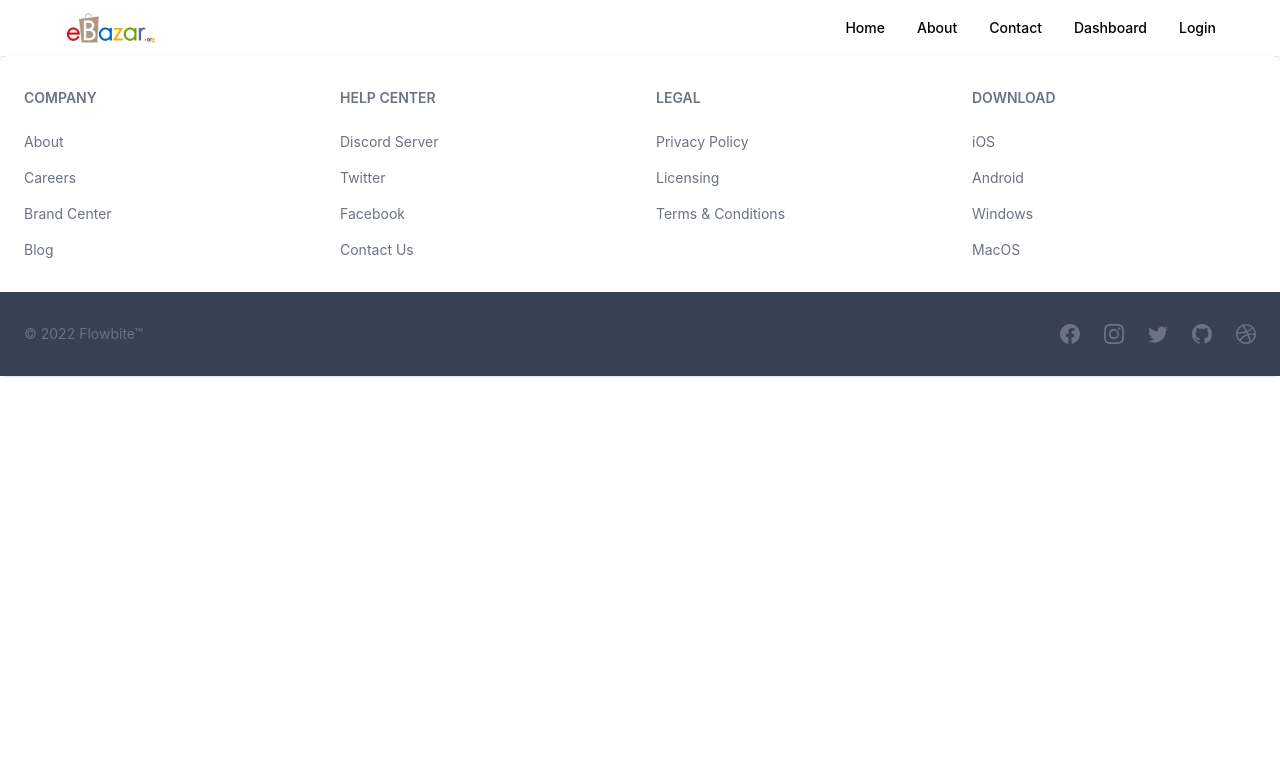
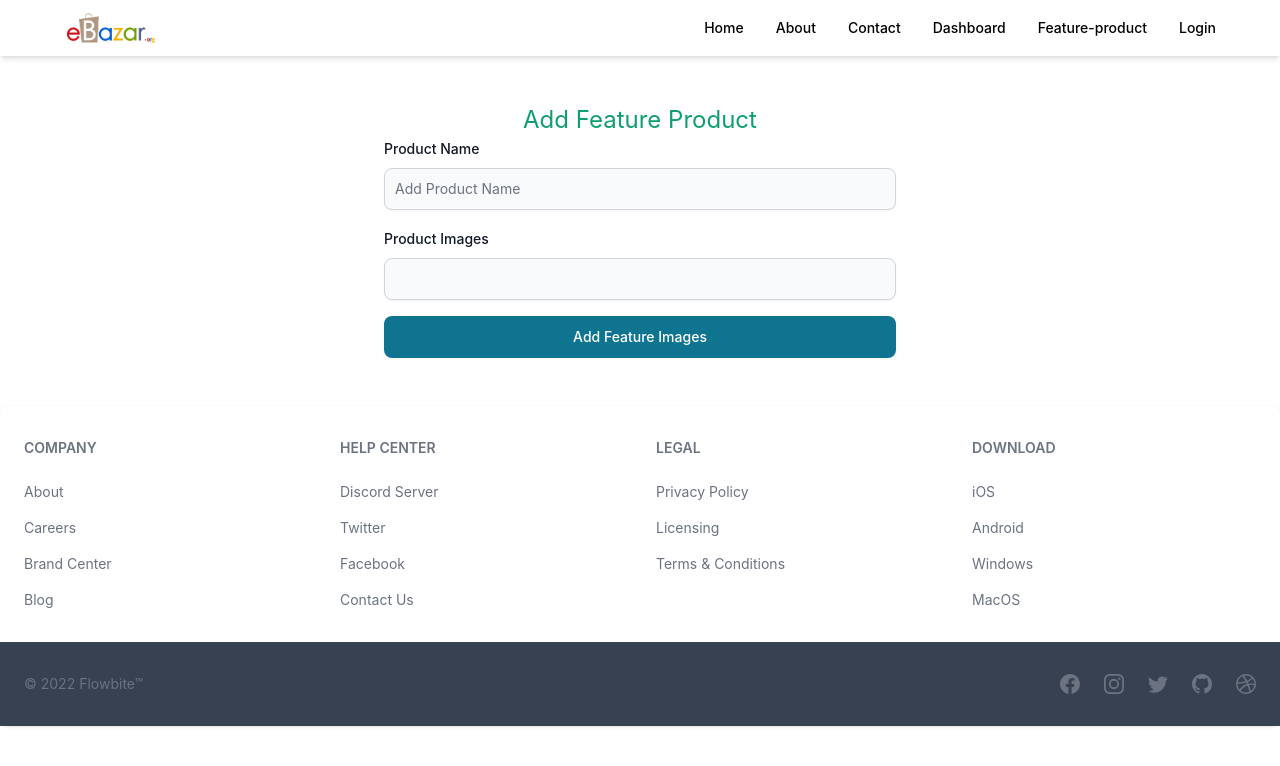
Before and after one commit to rimonhossain12/ebazar-shopping-front-end, a React (Create React App) app: page /feature in a window 1280 px wide. Shown: the top 766 px of the page. Built offline with nearby package versions, Linux system fonts and the light colour scheme; no server answers.

Commit message:
axios added

```diff
--- a/src/App.js
+++ b/src/App.js
@@ -9,6 +9,7 @@ import Login from "./pages/Home/Login/Login";
 import Register from "./pages/Home/Login/Register";
 import { ToastContainer } from 'react-toastify';
 import DashboardHome from "./pages/Dashboard/DashboardHome/DashboardHome";
+import FeatureProudct from "./pages/featureProduct/FeatureProudct";
 // rimonhossain74@gmail.com rimon1234
 function App() {
   return (
@@ -22,6 +23,7 @@ function App() {
           <Route path="/contact" element={<Contact />} />
           <Route path="/login" element={<Login />} />
           <Route path="/register" element={<Register />} />
+          <Route path="/feature" element={<FeatureProudct />} />
           <Route path="/dashboard" element={<DashboardHome />} />
         </Routes>
         <ToastContainer />
--- a/src/pages/Home/Home/Home.js
+++ b/src/pages/Home/Home/Home.js
@@ -1,9 +1,11 @@
 import React from 'react'
 import Banner from '../Banner/Banner'
+import ShowFeature from '../showFeature/ShowFeature'
 const Home = () => {
   return (
     <div>
        <Banner />
+       <ShowFeature />
     </div>
   )
 }
--- /dev/null
+++ b/src/pages/Home/showFeature/Feature.js
@@ -0,0 +1,21 @@
+import React from "react";
+
+const feature = ({feature}) => {
+    console.log(feature)
+  return (
+    <div class="max-w-sm bg-white border border-gray-200 rounded-lg shadow-md dark:bg-gray-800 dark:border-gray-700">
+      <a href="#">
+        <img class="rounded-t-lg"  alt="" />
+      </a>
+      <div class="p-5">
+        <a href="#">
+          <h5 class="mb-2 text-2xl font-bold tracking-tight text-gray-900 dark:text-white">
+            Noteworthy technology acquisitions 2021
+          </h5>
+        </a>
+      </div>
+    </div>
+  );
+};
+
+export default feature;
--- /dev/null
+++ b/src/pages/Home/showFeature/ShowFeature.js
@@ -0,0 +1,23 @@
+import axios from "axios";
+import React, { useEffect, useState } from "react";
+
+const ShowFeature = () => {
+  const [features, setFeature] = useState([]);
+  useEffect(() => {
+    axios
+      .get("http://localhost:5000/feature")
+      .then((res) => {
+        console.log(res.data)
+      })
+      .catch((err) => {
+        console.log(err);
+      });
+  }, []);
+
+  return (
+      <div className="grid sm:grid-cols-2 md:grid-cols-4 lg:grid-cols-6 gap-5 container-lg px-12">
+    </div>
+  );
+};
+
+export default ShowFeature;
--- a/src/pages/Shared/Nav/Nav.js
+++ b/src/pages/Shared/Nav/Nav.js
@@ -29,6 +29,7 @@ const Nav = () => {
             <Link to="/about" className="fw-bold text-capitalize fs-7">About</Link>
             <Link to="/contact" className="fw-bold text-capitalize fs-7">Contact</Link>
             <Link to="/dashboard" className="fw-bold text-capitalize fs-7">Dashboard</Link>
+            <Link to="/feature" className="fw-bold text-capitalize fs-7">Feature-product</Link>
             {
              user?.email ?  <Button gradientDuoTone="purpleToPink" onClick={logout}>
              Logout
--- /dev/null
+++ b/src/pages/featureProduct/FeatureProudct.js
@@ -0,0 +1,64 @@
+import React from "react";
+import { Label, TextInput, Button } from "flowbite-react";
+import { useForm } from "react-hook-form";
+import axios from "axios";
+import { toast } from "react-toastify";
+
+const FeatureProudct = () => {
+  const { register, handleSubmit, reset } = useForm();
+
+  const onSubmit = (data) => {
+    axios
+      .post("http://localhost:5000/feature", {
+        data,
+      })
+      .then((res) => {
+        if (res.status === 200) {
+          toast("insert feature product!");
+          reset();
+        }
+      })
+      .catch((err) => console.log(err));
+    // console.log(data);
+  };
+
+  return (
+    <div className="my-12 max-w-sm md:max-w-md lg:max-w-lg mx-auto">
+      <div className="mx-auto">
+        <h2 className="text-2xl text-green-500 text-center capitalize">
+          Add Feature product
+        </h2>
+        <form className="flex flex-col gap-4" onSubmit={handleSubmit(onSubmit)}>
+          <div>
+            <div className="mb-2 block">
+              <Label htmlFor="productname" value="Product Name" />
+            </div>
+            <TextInput
+              {...register("productName")}
+              id="productname"
+              type="text"
+              placeholder="Add Product Name"
+              required={true}
+              shadow={true}
+            />
+          </div>
+          <div>
+            <div className="mb-2 block">
+              <Label htmlFor="password2" value="Product Images" />
+            </div>
+            <TextInput
+              {...register("productImage")}
+              id="productImage"
+              type="text"
+              required={true}
+              shadow={true}
+            />
+          </div>
+          <Button type="submit">Add Feature Images</Button>
+        </form>
+      </div>
+    </div>
+  );
+};
+
+export default FeatureProudct;
```
